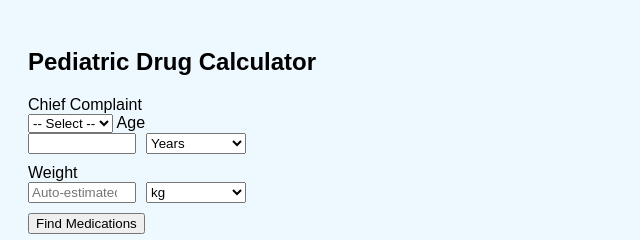
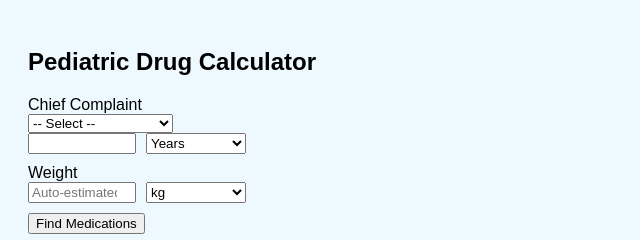
Before and after one commit to EMSCodeSim/pedi-drugs, a plain HTML site: page index.html in a window 1280 px wide. Shown: the top 240 px of the page, 0-640 px from the left. Drawn offline with Linux system fonts and the light colour scheme; no server answers.

Commit message:
Update index.html

```diff
--- a/index.html
+++ b/index.html
@@ -23,7 +23,6 @@
   <option value="">-- Select --</option>
 </select>
 
-<label>Age</label><br>
 <div class="input-group">
   <input type="number" id="ageValue" class="input-short" placeholder=" " min="0">
   <select id="ageUnit" class="input-short">
@@ -57,7 +56,7 @@
 <script>
 let allMeds = {};
 
-fetch("./data/medications_by_complaint_with_age_first.json")
+fetch("./medications_by_complaint_with_age_first.json")
   .then(res => res.json())
   .then(data => {
     allMeds = data;
```
